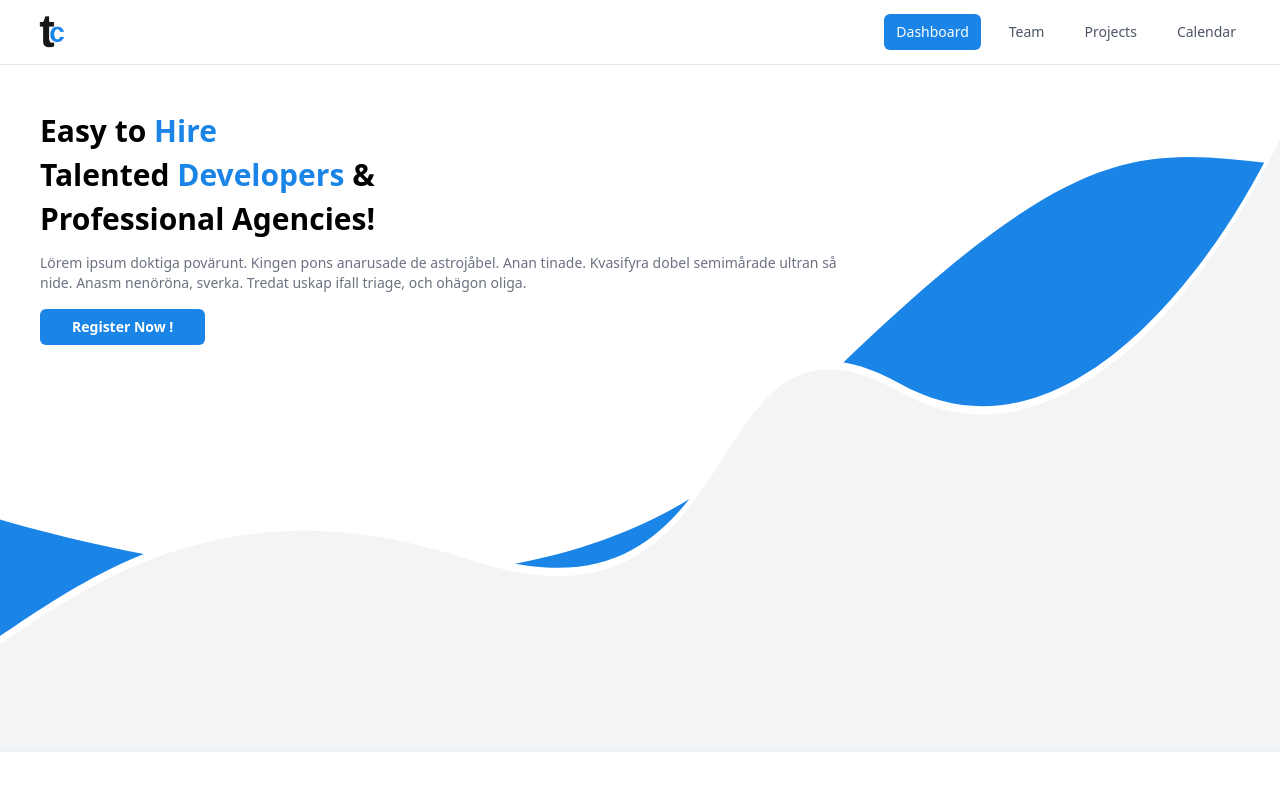
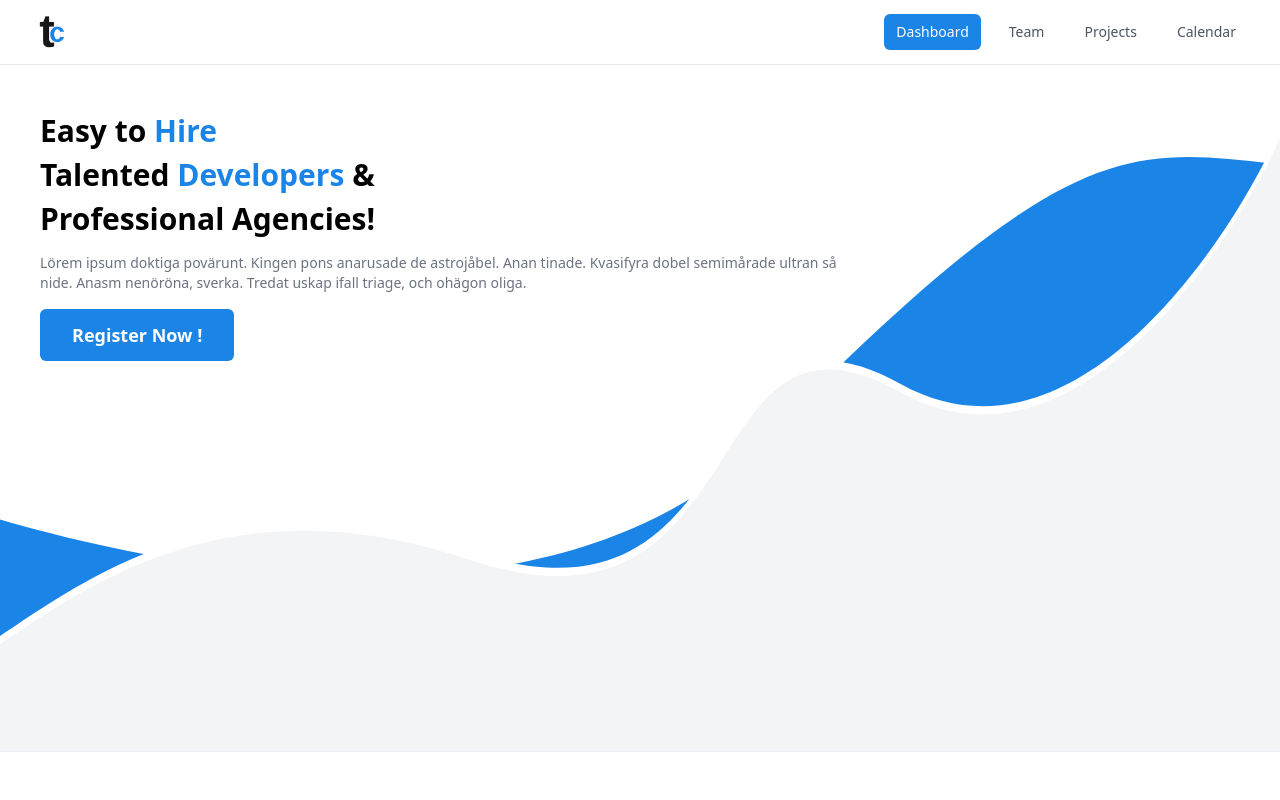
Before and after one commit to Fawaskp/toAce-welcome, a React (Vite) app: page / in a window 1280 px wide. Shown: the top 800 px of the page. Built offline with nearby package versions, Linux system fonts and the light colour scheme.

Commit message:
ui updated and _redirects file added

```diff
--- a/src/pages/Home/MainContent.jsx
+++ b/src/pages/Home/MainContent.jsx
@@ -43,7 +43,7 @@ function MainContent() {
             Anan tinade. Kvasifyra dobel semimårade ultran så nide. Anasm
             nenöröna, sverka. Tredat uskap ifall triage, och ohägon oliga.
           </p>
-          <button onClick={()=>navigate('/register')} className="bg-default px-3 py-2 sm:px-8 am:py-3 text-white text-sm my-2 rounded-md font-semibold">
+          <button onClick={()=>navigate('/register')} className="bg-default px-3 py-2 sm:px-8 sm:py-3 text-white text-sm md:text-lg my-2 rounded-md font-semibold">
             Register Now !
           </button>
         </div>
```
Also changed, not shown: 1 other file (tests, documents, lock files or other folders).
